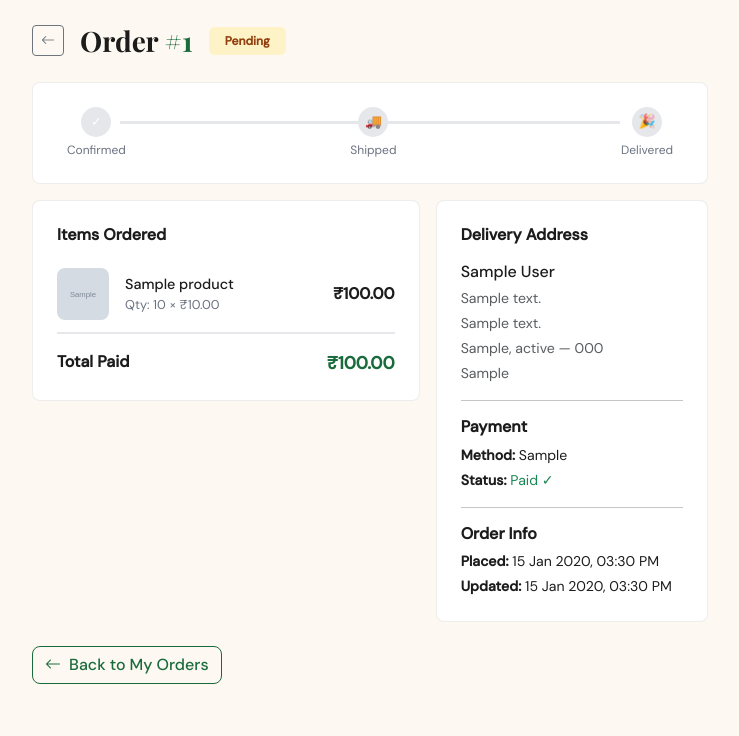
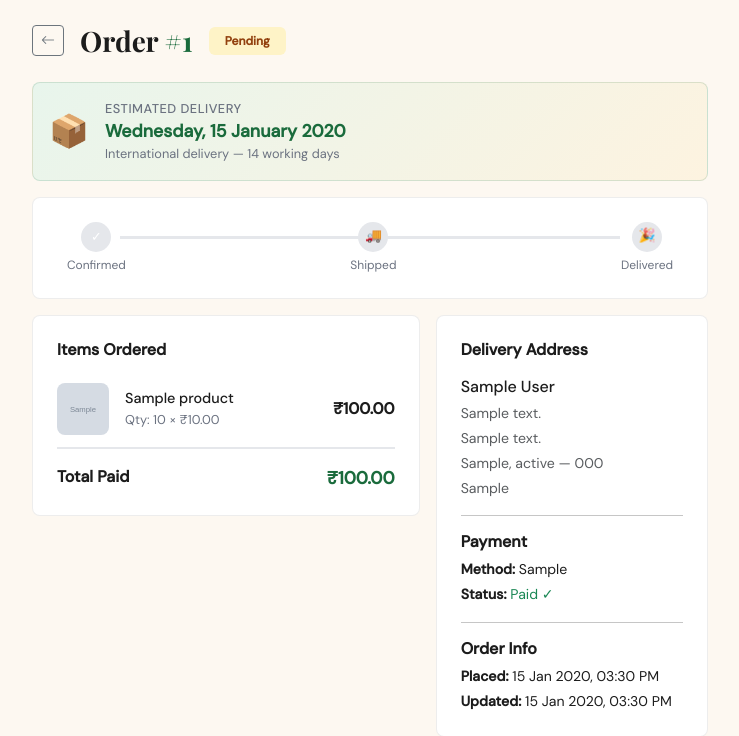
Before and after one commit to G3VS/keralakart, a Django app: page /orders/1/ in a window 1280 px wide. Shown: the part 99-835 px from the top of the page, without its empty margins (270-1009 px from the left). Run offline with Django 4.2, Linux system fonts and the light colour scheme; a user stored in the database is signed in; tables that the repository leaves empty hold one stand-in row (values such as "Sample post"); grey boxes marked "Sample" are stand-in pictures.

Commit message:
Fix expected Delivery date abnner to order detail page

```diff
--- a/templates/store/order_detail.html
+++ b/templates/store/order_detail.html
@@ -14,6 +14,47 @@
       {{ order.get_status_display }}
     </span>
   </div>
+
+  <!-- Estimated delivery banner -->
+  {% if order.estimated_delivery and order.status != 'delivered' and order.status != 'cancelled' %}
+<div class="rounded-3 p-3 mb-3 d-flex align-items-center gap-3"
+     style="background:linear-gradient(135deg,#e8f5ec,#fdf3e0);border:1px solid rgba(26,107,60,0.15)">
+  <div style="font-size:2rem">📦</div>
+    <div>
+      <div style="font-size:0.8rem;color:var(--muted);font-weight:500;
+                text-transform:uppercase;letter-spacing:0.5px">
+      Estimated Delivery
+      </div>
+    <div style="font-size:1.1rem;font-weight:600;color:var(--green)">
+      {{ order.estimated_delivery|date:"l, d F Y" }}
+    </div>
+    <div style="font-size:0.8rem;color:var(--muted)">
+      {% if order.country|lower == 'india' %}
+        {% if order.state|lower == 'kerala' %}
+          Delivery within Kerala — 3 working days
+        {% else %}
+          Delivery across India — 7 working days
+        {% endif %}
+      {% else %}
+        International delivery — 14 working days
+      {% endif %}
+    </div>
+  </div>
+</div>
+{% endif %}
+
+{% if order.status == 'delivered' %}
+<div class="rounded-3 p-3 mb-3 d-flex align-items-center gap-3"
+     style="background:#d1fae5;border:1px solid #6ee7b7">
+  <div style="font-size:2rem">🎉</div>
+  <div>
+    <div style="font-size:1rem;font-weight:600;color:#065f46">Order Delivered!</div>
+    <div style="font-size:0.85rem;color:#047857">
+      Thank you for shopping with KeralaKart
+    </div>
+  </div>
+</div>
+{% endif %}
 
   <!-- Progress tracker -->
   <div class="bg-white rounded-3 p-4 mb-3" style="border:1px solid rgba(0,0,0,0.07)">
```
